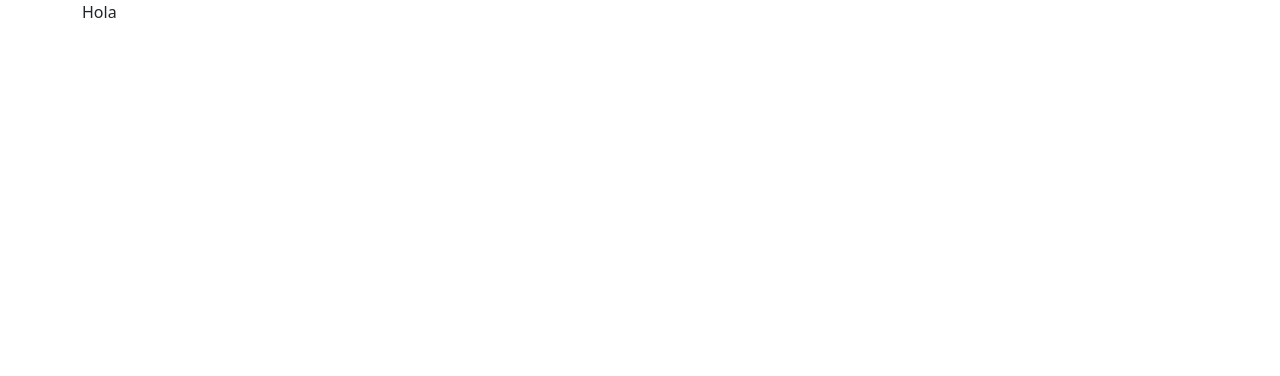
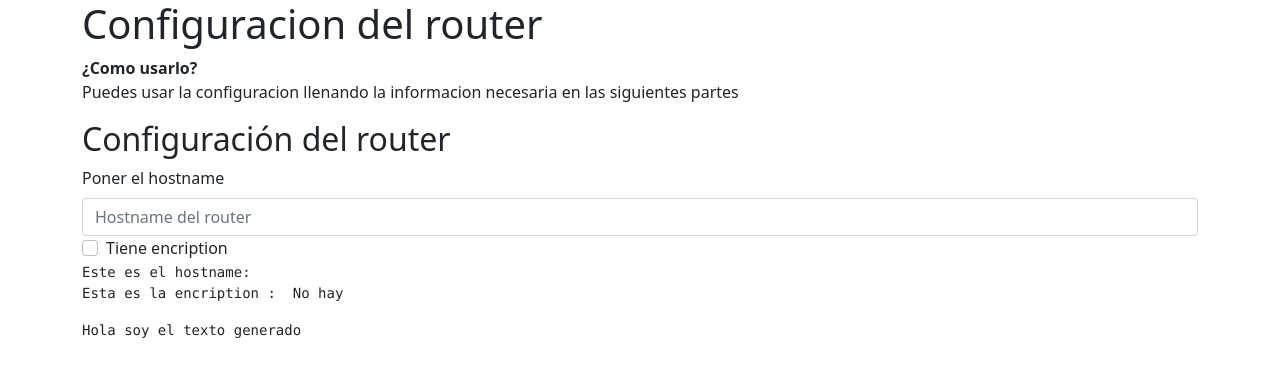
Before and after one commit to G00Z-G00Z/generador-scripts-redes, a React (Create React App) app: page / in a window 1280 px wide. Shown: the top 376 px of the page. Built offline with nearby package versions, Linux system fonts and the light colour scheme.

Commit message:
Use toggle

```diff
--- a/src/App.tsx
+++ b/src/App.tsx
@@ -1,7 +1,8 @@
+import { RouterConfigurationScreen } from "./components/RouterConfigurationScreen";
 function App() {
 	return (
 		<>
-			<div className="container">Hola</div>
+			<RouterConfigurationScreen />
 		</>
 	);
 }
--- /dev/null
+++ b/src/components/CheckBoxes.tsx
@@ -0,0 +1,25 @@
+import { FC } from "react";
+
+interface props {
+	label: string;
+	value: boolean;
+	onChange: () => void;
+	name: string;
+}
+
+export const CheckBoxes: FC<props> = ({ onChange, label, value, name }) => {
+	return (
+		<div className="form-check">
+			<input
+				className="form-check-input"
+				type="checkbox"
+				checked={value}
+				name={name}
+				onChange={onChange}
+			/>
+			<label className="form-check-label" htmlFor={name}>
+				{label}
+			</label>
+		</div>
+	);
+};
--- a/src/components/RouterConfiguration.tsx
+++ b/src/components/RouterConfiguration.tsx
@@ -1,5 +1,52 @@
-import React from "react";
+import React, { useContext } from "react";
+import { RouterConfigContext } from "../context/ReactConfigContext";
+import { useForm } from "../hooks/useForm";
+import { CheckBoxes } from "./CheckBoxes";
+import { useToggle } from "../hooks/useToggle";
 
 export const RouterConfiguration = () => {
-	return <div>Soy la configuración del router</div>;
+	const router = useContext(RouterConfigContext);
+
+	const { hostname, onChange } = useForm({
+		hostname: "",
+	});
+
+	const [encription, toggleEncription] = useToggle(false);
+
+	return (
+		<>
+			<h2>Configuración del router</h2>
+			<label htmlFor="hostname" className="form-label">
+				Poner el hostname
+			</label>
+			<input
+				type="text"
+				className="form-control"
+				name="hostname"
+				placeholder="Hostname del router"
+				value={hostname}
+				onChange={(e) => {
+					router.hostname = e.target.value;
+					onChange(e.target.value, "hostname");
+				}}
+			/>
+			{/* Chekc boxes */}
+
+			<CheckBoxes
+				label={"Tiene encription"}
+				name={"encription"}
+				value={router.security.encription}
+				onChange={() => {
+					toggleEncription();
+					router.security.encription = encription;
+				}}
+			/>
+
+			<pre>
+				Este es el hostname: {router.hostname} <br />
+				Esta es la encription :{" "}
+				{router.security.encription ? "Si hay" : " No hay"}
+			</pre>
+		</>
+	);
 };
--- a/src/components/RouterConfigurationScreen.tsx
+++ b/src/components/RouterConfigurationScreen.tsx
@@ -9,8 +9,15 @@ import {
 export const RouterConfigurationScreen = () => {
 	return (
 		<RouterConfigContext.Provider value={emptyRouterConfiguration}>
-			<RouterConfiguration />
-			<GenratedScript />
+			<div className="container">
+				<h1>Configuracion del router</h1>
+				<p>
+					<b>¿Como usarlo?</b> <br /> Puedes usar la configuracion llenando la
+					informacion necesaria en las siguientes partes
+				</p>
+				<RouterConfiguration />
+				<GenratedScript />
+			</div>
 		</RouterConfigContext.Provider>
 	);
 };
--- /dev/null
+++ b/src/hooks/useToggle.tsx
@@ -0,0 +1,11 @@
+import { useState } from "react";
+
+export const useToggle = (initial: boolean = false): [boolean, () => void] => {
+	const [state, setState] = useState(initial);
+
+	const toggle = () => {
+		setState(!state);
+	};
+
+	return [state, toggle];
+};
```
